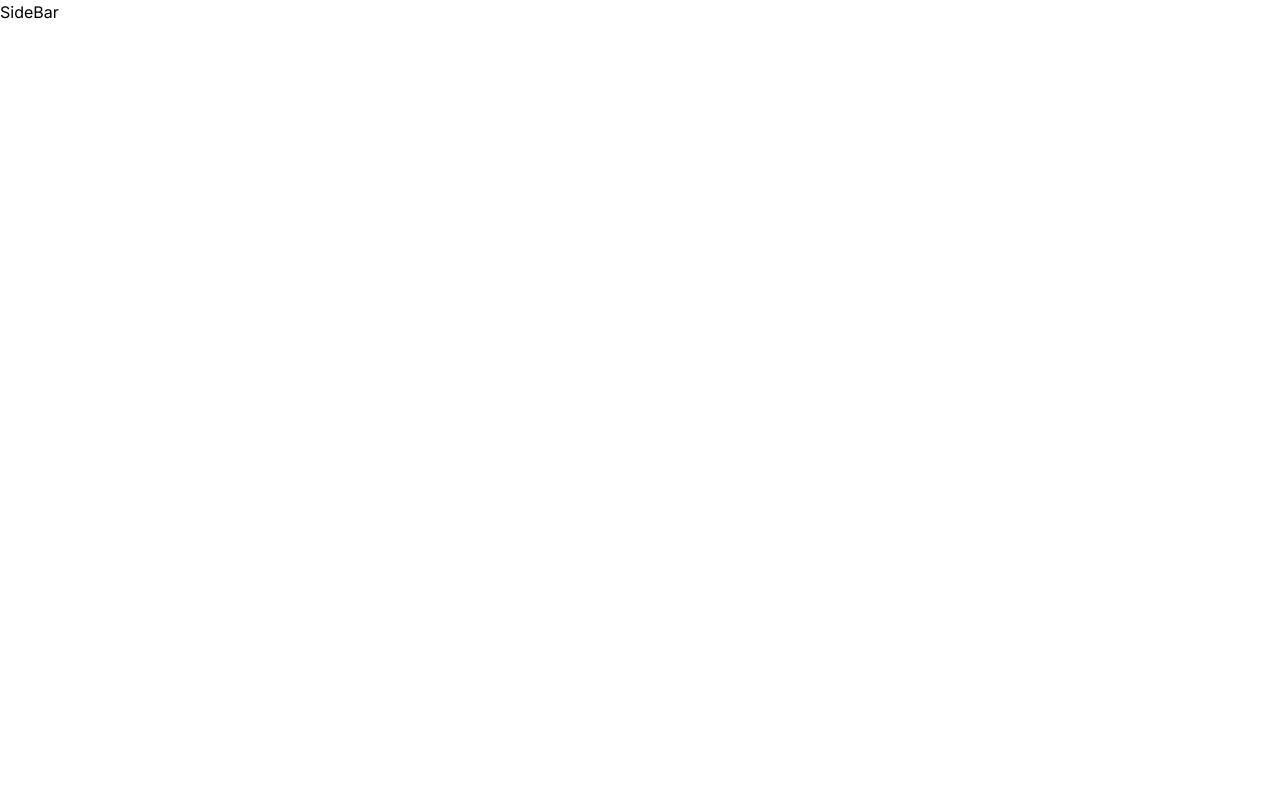
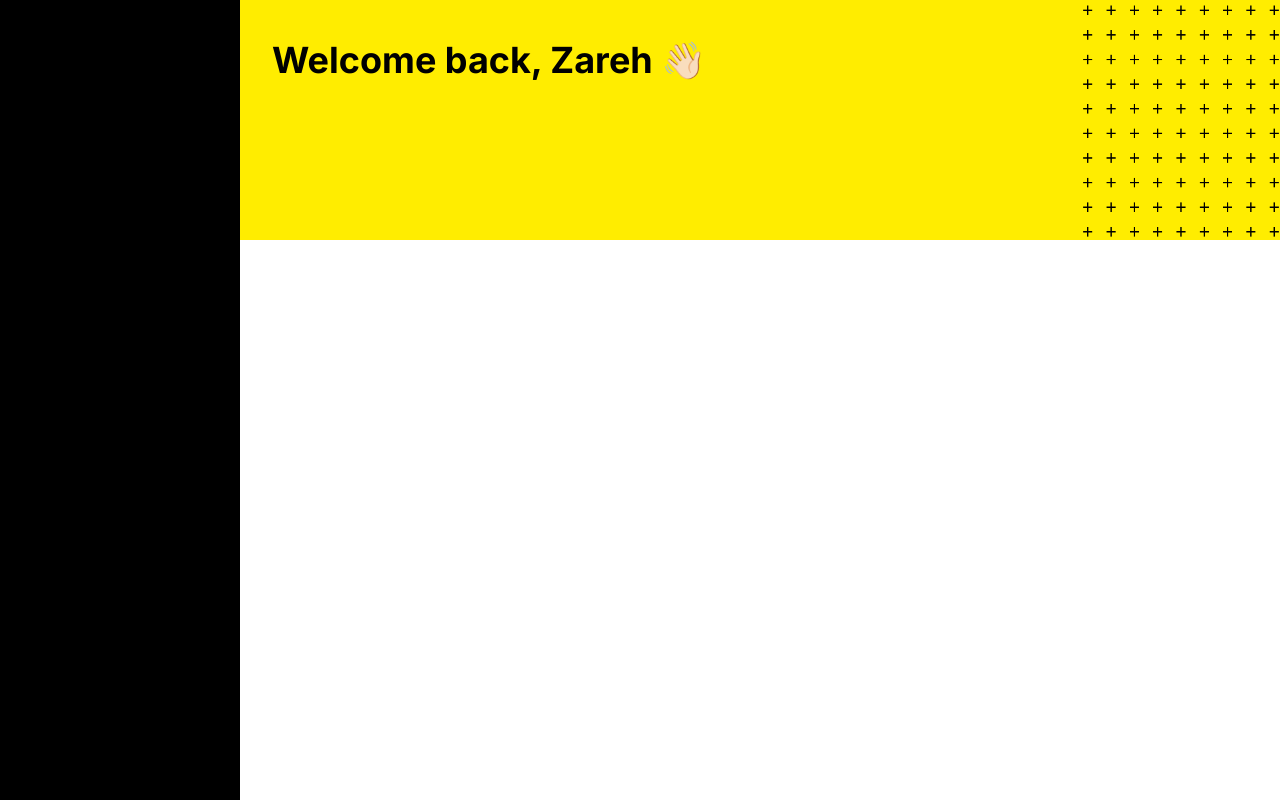
Before and after one commit to neharadialcode486/components-react-tailwind, a React (Create React App) app: page / in a window 1280 px wide. Built offline with nearby package versions, Linux system fonts and the light colour scheme.

Commit message:
header update

```diff
--- /dev/null
+++ b/src/components/sidebar/Header.jsx
@@ -0,0 +1,11 @@
+import React from 'react'
+
+const Header = () => {
+    return (
+        <div className='px-[120px] min-h-screen'>
+            <div className="top-0 left-0 max-w-[240px] w-full z-[200] fixed min-h-screen bg-black"></div>
+        </div>
+    )
+}
+
+export default Header
--- a/src/components/sidebar/SideBar.jsx
+++ b/src/components/sidebar/SideBar.jsx
@@ -1,9 +1,21 @@
 import React from 'react'
+import Header from './Header'
+import plus from "../../assets/images/webp/plus-iocns.png";
 
 const SideBar = () => {
-  return (
-    <div>SideBar</div>
-  )
+    return (
+        <div className='flex justify-between'>
+            <Header />
+            <div className="bg-off-yellow w-full absolute top-0 flex justify-end left-0 h-[240px]">
+                <img src={plus} alt="plus" className='max-w-[200px] w-full' />
+            </div>
+            <div className="p-8 relative z-20 w-full">
+                <div className="flex mt-2">
+                    <h2 className='font-bold text-4xl'>Welcome back, Zareh 👋🏻</h2>
+                </div>
+            </div>
+        </div>
+    )
 }
 
 export default SideBar
--- a/tailwind.config.js
+++ b/tailwind.config.js
@@ -26,6 +26,7 @@ module.exports = {
         // 'lighter-orange': "#FF8C0033",
         // 'off-pink': "#FFDEDD",
         // 'off-red': "#DA6015",
+        'off-yellow': "#FFED00",
       }
     },
   },
```
Also changed, not shown: src/assets/images/webp/plus-iocns.png (added), src/components/common/Icons.jsx (line endings or trailing spaces).
